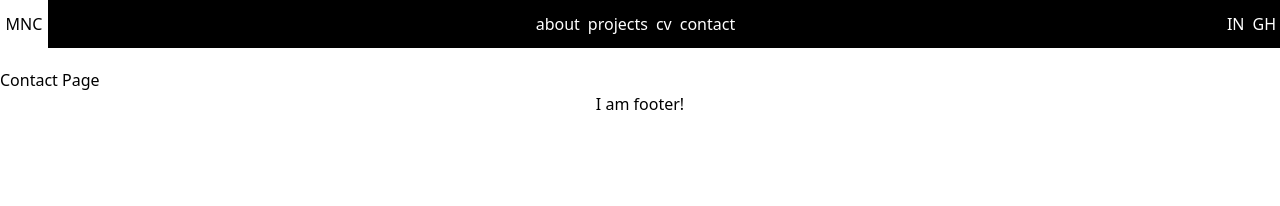
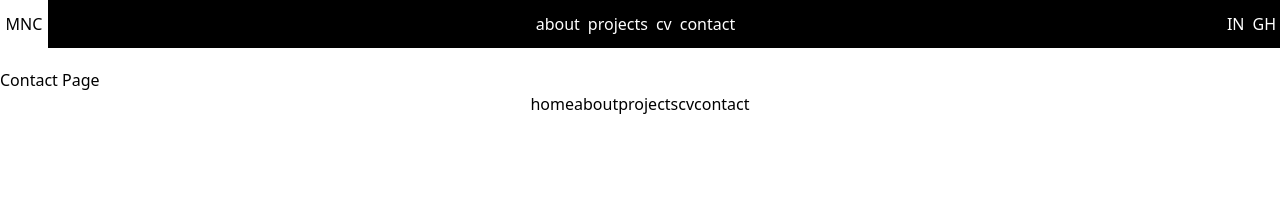
Before and after one commit to mwnCoding/portfolio, a React (Vite) app: page /contact in a window 1280 px wide. Shown: the top 206 px of the page. Built offline with nearby package versions, Linux system fonts and the light colour scheme.

Commit message:
add footer elements

```diff
--- a/src/components/Footer.jsx
+++ b/src/components/Footer.jsx
@@ -1,8 +1,12 @@
 function Footer() {
   return (
-    <div className="flex justify-center">
-      <span>I am footer!</span>
-    </div>
+    <footer className="flex justify-center h-16 ">
+      <span>home</span>
+      <span>about</span>
+      <span>projects</span>
+      <span>cv</span>
+      <span>contact</span>
+    </footer>
   );
 }
 
--- a/src/components/Navbar.jsx
+++ b/src/components/Navbar.jsx
@@ -2,7 +2,7 @@ import { Link } from "react-router-dom";
 
 function Navbar() {
   return (
-    <nav className="bg-black border-white flex flex-row items-center justify-between mb-5">
+    <nav className="bg-black border-black flex flex-row items-center justify-between mb-5">
       <Link to="/">
         <div className="w-12 h-12 bg-white flex justify-center items-center">
           <span className="text-black text-center">MNC</span>
```
